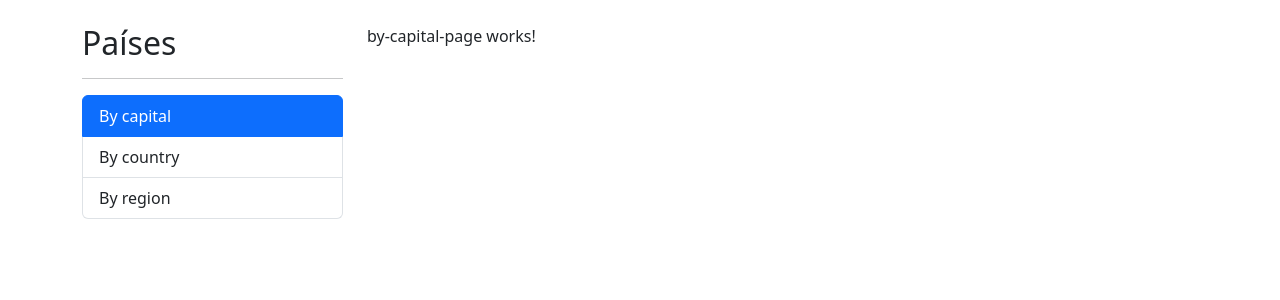
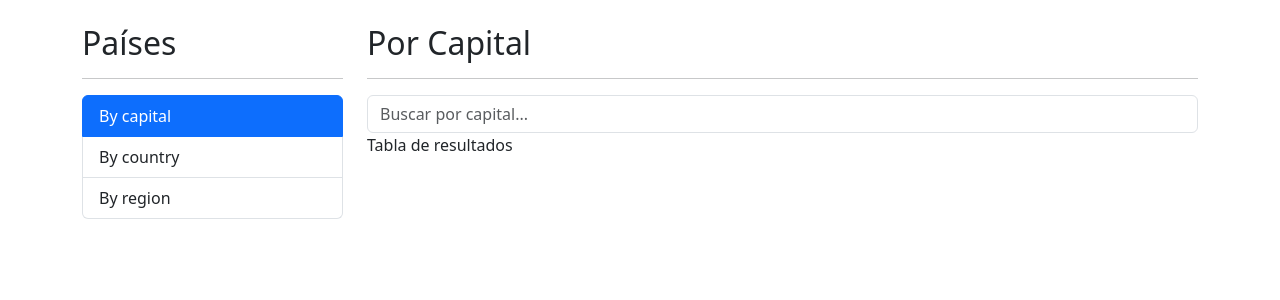
Before and after one commit to danielaliendo/04-country-app, an Angular app: page /countries/by-capital in a window 1280 px wide. Shown: the top 300 px of the page. Built offline with nearby package versions, Linux system fonts and the light colour scheme.

Commit message:
by capital page html was added

```diff
--- a/src/app/countries/pages/by-capital-page/by-capital-page.component.html
+++ b/src/app/countries/pages/by-capital-page/by-capital-page.component.html
@@ -1 +1,15 @@
-<p>by-capital-page works!</p>
+<h2>Por Capital</h2>
+<hr>
+
+<div class="row">
+  <div class="col">
+    <!-- SearchBoxs -->
+    <shared-search-box (onValue)="searchByCapital($event)" placeholder="Buscar por capital..." ></shared-search-box>
+  </div>
+</div>
+
+<div class="row">
+  <div class="col">
+    Tabla de resultados
+  </div>
+</div>
```
